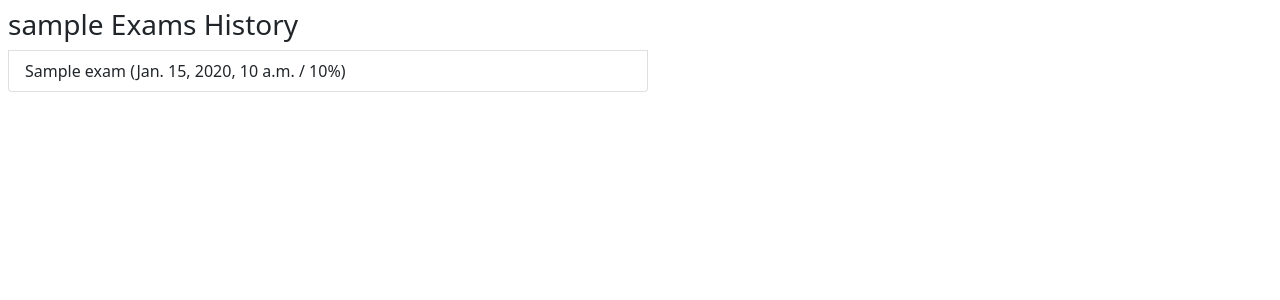
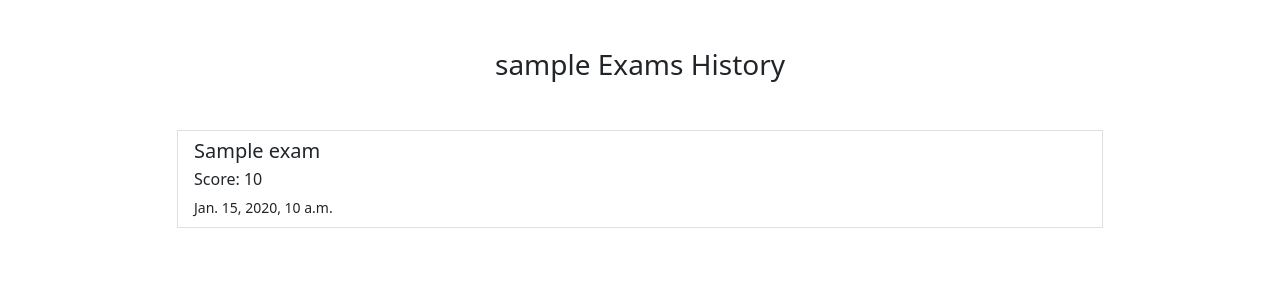
Before and after one commit to ConstructCP/django_exams, a Django app: page /exams/profile/ in a window 1280 px wide. Shown: the part 56-356 px from the top of the page. Run offline with Django 3.2, Linux system fonts and the light colour scheme; a user stored in the database is signed in; tables that the repository leaves empty hold one stand-in row (values such as "Sample post"); some libraries are stand-ins or nearby versions.

Commit message:
Profile and index page restyling

```diff
--- a/exam_site/exams/templates/exams/profile.html
+++ b/exam_site/exams/templates/exams/profile.html
@@ -3,11 +3,25 @@
 {% block title %}Exam Results{% endblock %}
 
 {% block content %}
-<div class="list-group w-50 ms-2 mt-2">
-    <h3>{{ request.user.username }} Exams History</h3>
-    {% for exam in exam_history %}
-    <a href="{% url 'exams:exam_results' exam.id exam.unique_id %}" class="list-group-item list-group-item-action">
-        {{ exam.exam.title }} ({{ exam.taken_on }} / {{ exam.score }}%)</a>
-    {% endfor %}
+<div class="list-group">
+    <div class="container">
+        <div class="d-flex justify-content-center row">
+            <div class="col-md-10 col-lg-10">
+                <h3 class="text-center mt-5 mb-5">{{ request.user.username }} Exams History</h3>
+                {% for exam in exam_history %}
+                <div>
+                    <a href="{% url 'exams:exam_results' exam.id exam.unique_id %}"
+                       class="list-group-item list-group-item-action flex-column align-items-start">
+                        <div class="d-flex w-100 justify-content-between">
+                            <h5 class="mb-1">{{ exam.exam.title }}</h5>
+                        </div>
+                        <p class="mb-1">Score: {{ exam.score }}</p>
+                        <small>{{ exam.taken_on }}</small>
+                    </a>
+                </div>
+                {% endfor %}
+            </div>
+        </div>
+    </div>
 </div>
 {% endblock %}
```
Also changed, not shown: exam_site/exams/templates/exams/index.html (+25 -9 lines).
